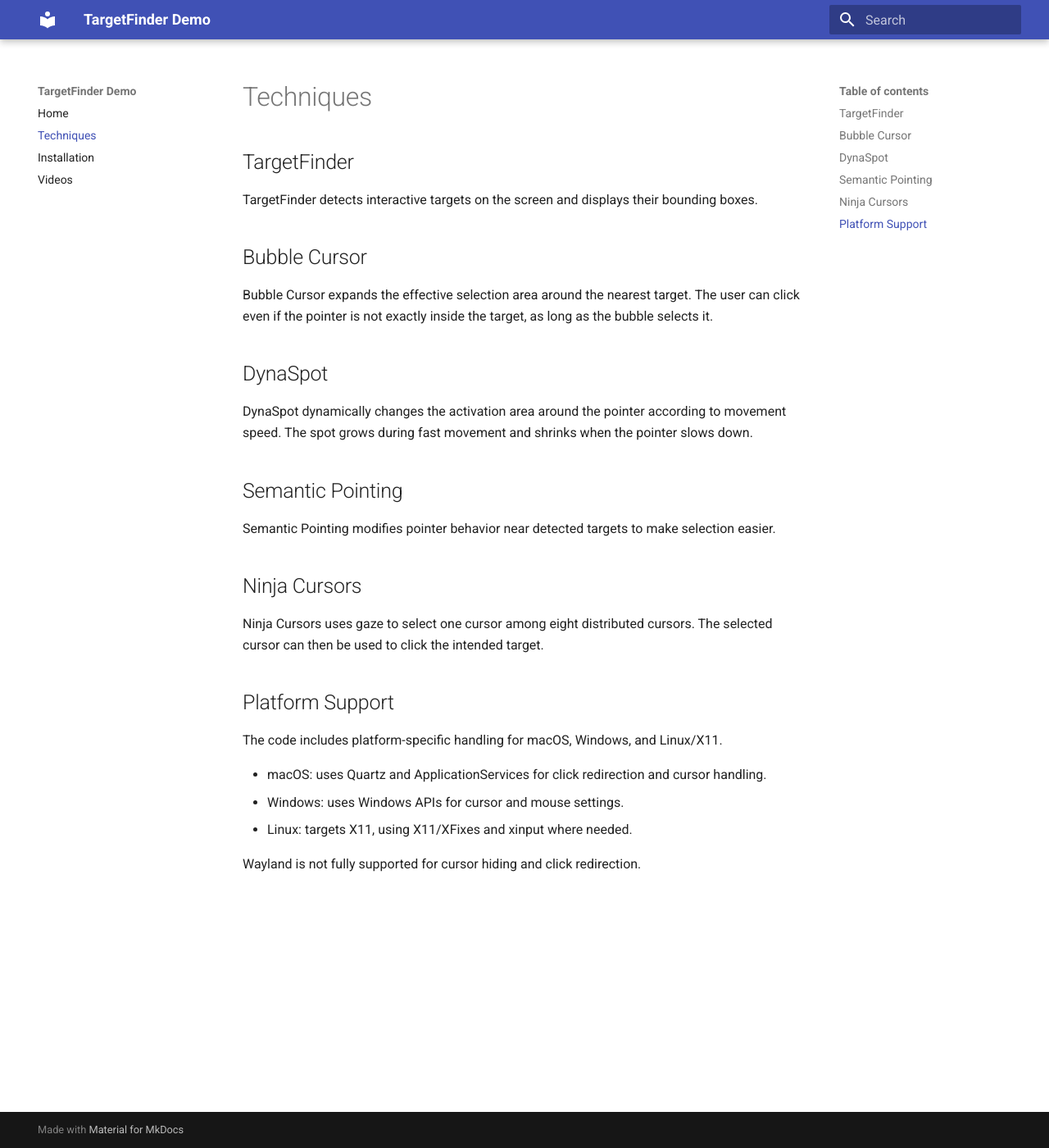
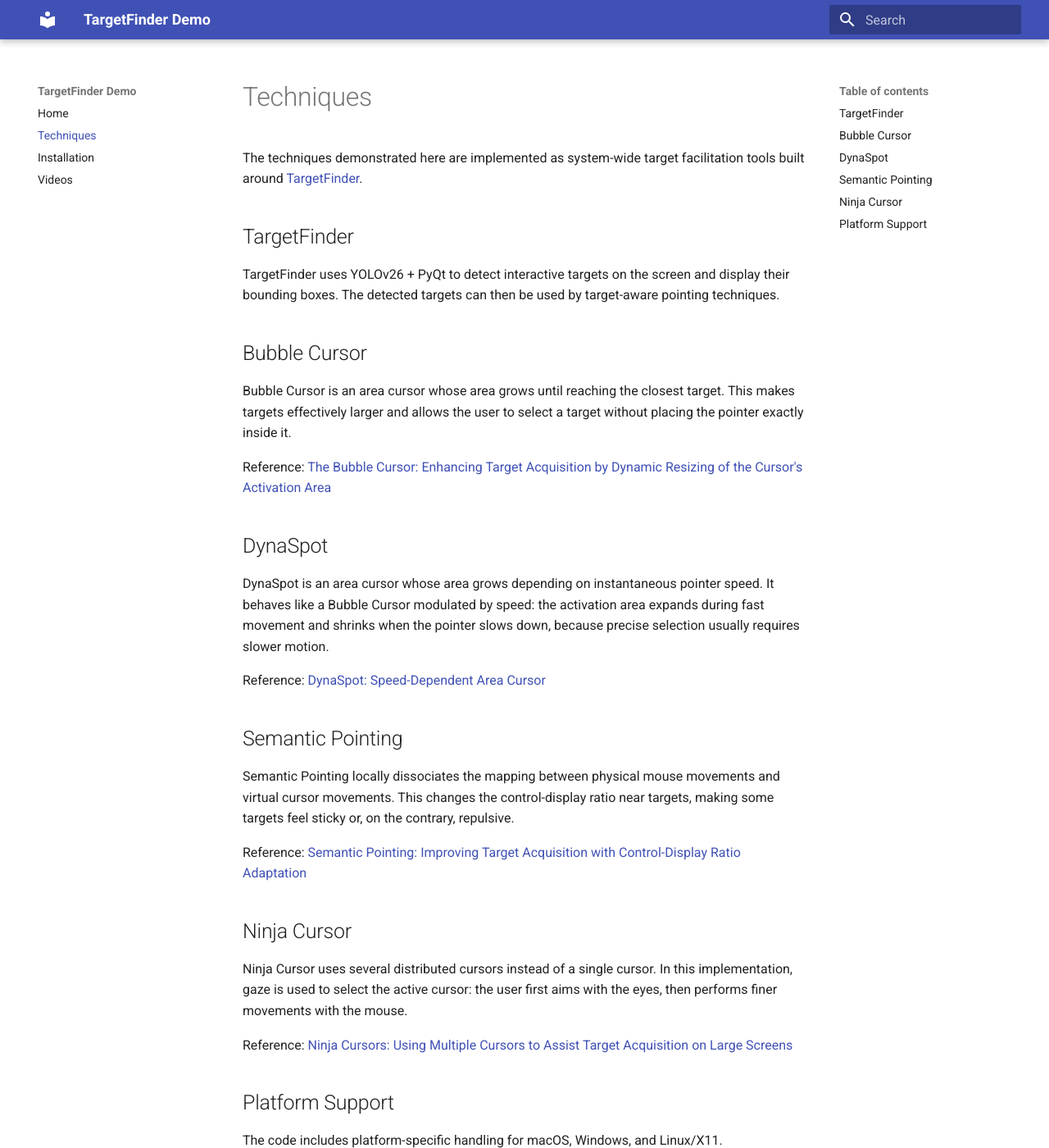
Before and after one commit to xinqikiki/targetfinder-demo, an MkDocs documentation site: the page built from docs/techniques.md, in a window 1280 px wide and 1400 px high. Shown: the whole window at 82% size. Built offline with MkDocs 1.6.1 and Material for MkDocs 9.7.7, drawn with Linux system fonts in a browser that asks for light colours.

```diff
--- a/docs/techniques.md
+++ b/docs/techniques.md
@@ -1,24 +1,34 @@
 # Techniques
+
+The techniques demonstrated here are implemented as system-wide target facilitation tools built around [TargetFinder](https://github.com/AHMEDBENAKOUCHE/target_finder_toolkit).
 
 ## TargetFinder
 
-TargetFinder detects interactive targets on the screen and displays their bounding boxes.
+TargetFinder uses YOLOv26 + PyQt to detect interactive targets on the screen and display their bounding boxes. The detected targets can then be used by target-aware pointing techniques.
 
 ## Bubble Cursor
 
-Bubble Cursor expands the effective selection area around the nearest target. The user can click even if the pointer is not exactly inside the target, as long as the bubble selects it.
+Bubble Cursor is an area cursor whose area grows until reaching the closest target. This makes targets effectively larger and allows the user to select a target without placing the pointer exactly inside it.
+
+Reference: [The Bubble Cursor: Enhancing Target Acquisition by Dynamic Resizing of the Cursor's Activation Area](https://www.tovigrossman.com/papers/chi2005bubblecursor.pdf)
 
 ## DynaSpot
 
-DynaSpot dynamically changes the activation area around the pointer according to movement speed. The spot grows during fast movement and shrinks when the pointer slows down.
+DynaSpot is an area cursor whose area grows depending on instantaneous pointer speed. It behaves like a Bubble Cursor modulated by speed: the activation area expands during fast movement and shrinks when the pointer slows down, because precise selection usually requires slower motion.
+
+Reference: [DynaSpot: Speed-Dependent Area Cursor](https://doi.org/10.1145/1518701.1518911)
 
 ## Semantic Pointing
 
-Semantic Pointing modifies pointer behavior near detected targets to make selection easier.
+Semantic Pointing locally dissociates the mapping between physical mouse movements and virtual cursor movements. This changes the control-display ratio near targets, making some targets feel sticky or, on the contrary, repulsive.
 
-## Ninja Cursors
+Reference: [Semantic Pointing: Improving Target Acquisition with Control-Display Ratio Adaptation](https://doi.org/10.1145/985692.985758)
 
-Ninja Cursors uses gaze to select one cursor among eight distributed cursors. The selected cursor can then be used to click the intended target.
+## Ninja Cursor
+
+Ninja Cursor uses several distributed cursors instead of a single cursor. In this implementation, gaze is used to select the active cursor: the user first aims with the eyes, then performs finer movements with the mouse.
+
+Reference: [Ninja Cursors: Using Multiple Cursors to Assist Target Acquisition on Large Screens](https://dl.acm.org/doi/pdf/10.1145/1357054.1357201)
 
 ## Platform Support
 
```
Also changed, not shown: docs/index.md (+32 -12 lines).
